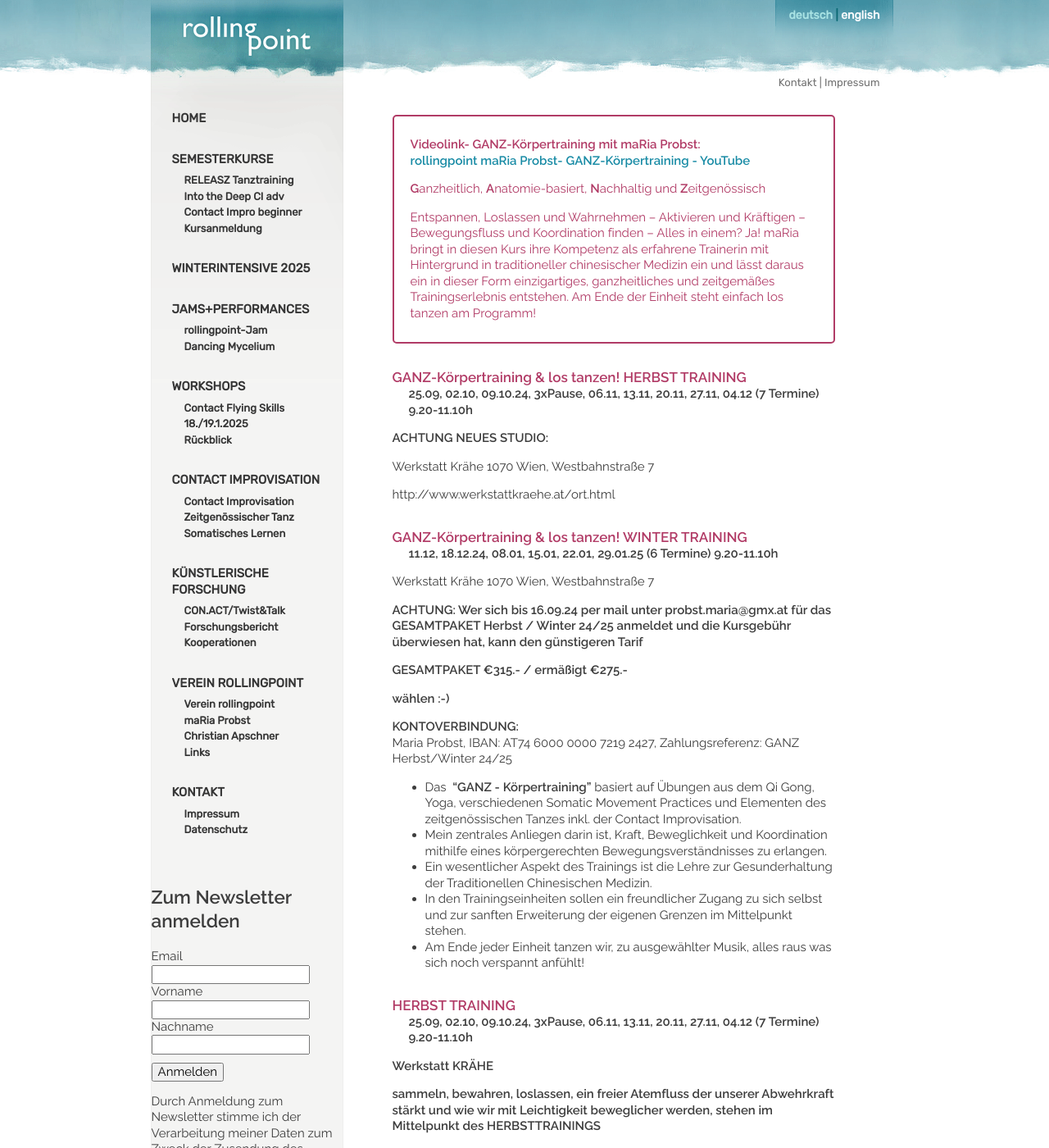
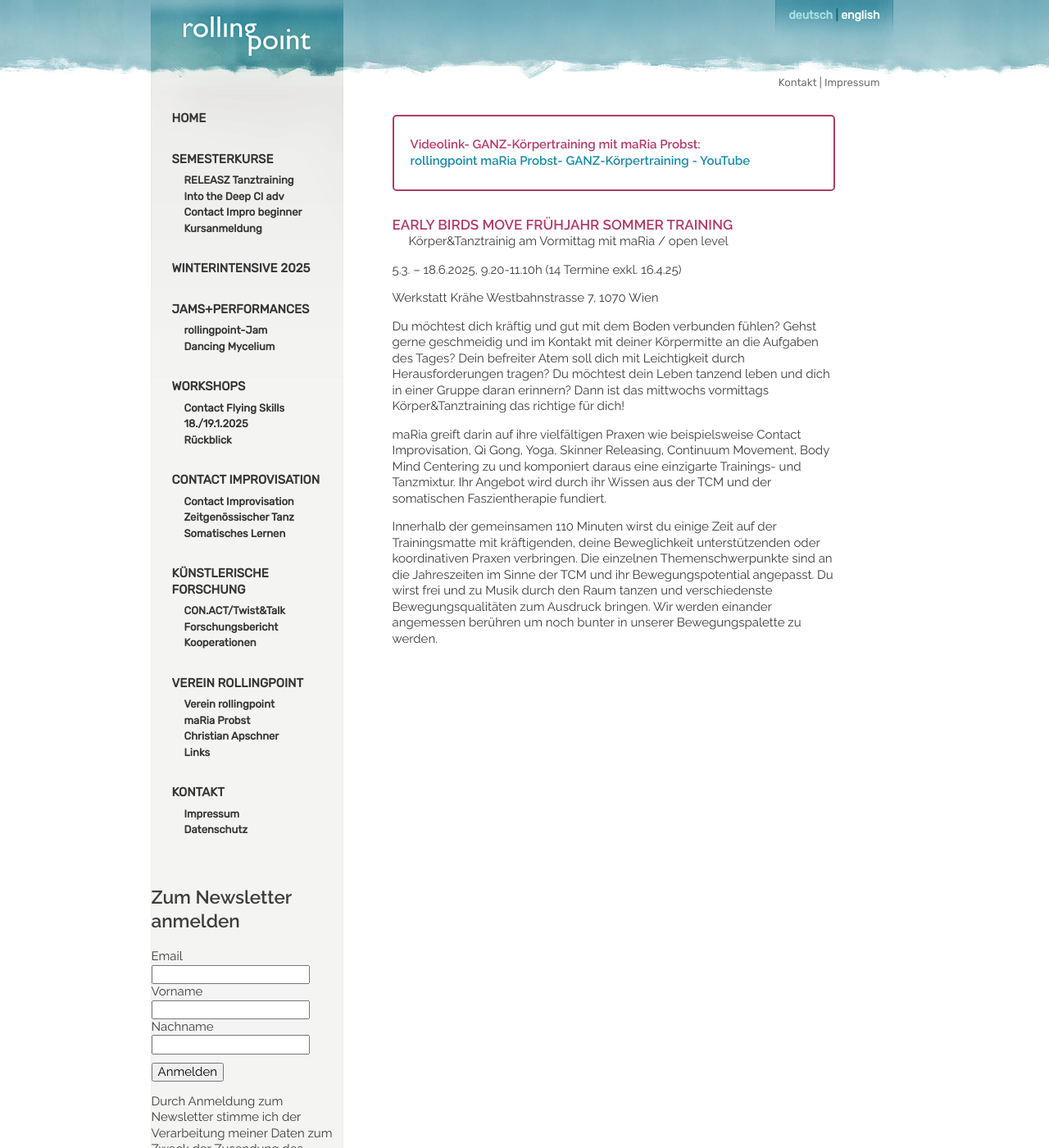
Before and after one commit to manulari/rollingpointat, a Jekyll site: the page built from _pages_de/gkt.md, in a window 1280 px wide and 1400 px high. Shown: the whole window at 82% size. Built offline with Jekyll 4.4.1, drawn with Linux system fonts in a browser that asks for light colours; comment, search, counter and statistics services are not loaded; some of the changed text lies outside the part shown.

Commit message:
Update page (de) “gkt”

```diff
--- a/_pages_de/gkt.md
+++ b/_pages_de/gkt.md
@@ -1,98 +1,25 @@
 ---
-permalink: /GANZ Training
-title: GANZ-Körpertraining
+permalink: /EARLY BIRDS MOVE
+title: EARLY BIRDS MOVE
 language: de
 ---
 > **Videolink- GANZ-Körpertraining mit maRia Probst:**\
 > **[rollingpoint maRia Probst- GANZ-Körpertraining - YouTube](https://www.youtube.com/watch?v=6A5otnVZAg4)**
->
-> **G**anzheitlich, **A**natomie-basiert, **N**achhaltig und **Z**eitgenössisch
->
-> Entspannen, Loslassen und Wahrnehmen – Aktivieren und Kräftigen – Bewegungsfluss und Koordination finden – Alles in einem? Ja! maRia bringt in diesen Kurs ihre Kompetenz als erfahrene Trainerin mit Hintergrund in traditioneller chinesischer Medizin ein und lässt daraus ein in dieser Form einzigartiges, ganzheitliches und zeitgemäßes Trainingserlebnis entstehen. Am Ende der Einheit steht einfach los tanzen am Programm!
 
-#### **GANZ-Körpertraining & los tanzen! HERBST TRAINING**
+#### **EARLY BIRDS MOVE FRÜHJAHR SOMMER TRAINING**
 
-**25.09, 02.10, 09.10.24, 3xPause, 06.11, 13.11, 20.11, 27.11, 04.12 (7 Termine) 9.20-11.10h**
+Körper&Tanztrainig am Vormittag mit maRia / open level
 
-**ACHTUNG NEUES STUDIO:**
+5.3. – 18.6.2025, 9.20-11.10h (14 Termine exkl. 16.4.25)
 
-Werkstatt Krähe
-1070 Wien, Westbahnstraße 7
+Werkstatt Krähe Westbahnstrasse 7, 1070 Wien
 
-http://www.werkstattkraehe.at/ort.html
+Du möchtest dich kräftig und gut mit dem Boden verbunden fühlen? Gehst gerne geschmeidig und im Kontakt mit deiner Körpermitte an die Aufgaben des Tages? Dein befreiter Atem soll dich mit Leichtigkeit durch Herausforderungen tragen? Du möchtest dein Leben tanzend leben und dich in einer Gruppe daran erinnern? Dann ist das mittwochs vormittags Körper&Tanztraining das richtige für dich!
 
-#### **GANZ-Körpertraining & los tanzen! WINTER TRAINING**
+maRia greift darin auf ihre vielfältigen Praxen wie beispielsweise Contact Improvisation, Qi Gong, Yoga, Skinner Releasing, Continuum Movement, Body Mind Centering zu und komponiert daraus eine einzigarte Trainings- und Tanzmixtur. Ihr Angebot wird durch ihr Wissen aus der TCM und der somatischen Faszientherapie fundiert.
 
-**11.12, 18.12.24, 08.01, 15.01, 22.01, 29.01.25 (6 Termine) 9.20-11.10h**
-
-Werkstatt Krähe
-1070 Wien, Westbahnstraße 7
-
-**ACHTUNG: Wer sich bis 16.09.24 per mail unter probst.maria@gmx.at für das GESAMTPAKET Herbst / Winter 24/25 anmeldet und die Kursgebühr überwiesen hat, kann den günstigeren Tarif**
-
-**GESAMTPAKET €315.- / ermäßigt €275.-**
-
-**wählen :-)**
-
-**KONTOVERBINDUNG:**\
-Maria Probst, IBAN: AT74 6000 0000 7219 2427, Zahlungsreferenz: GANZ  Herbst/Winter 24/25
-
-* Das  **"GANZ - Körpertraining"** basiert auf Übungen aus dem Qi Gong, Yoga, verschiedenen Somatic Movement Practices und Elementen des zeitgenössischen Tanzes inkl. der Contact Improvisation.
-* Mein zentrales Anliegen darin ist, Kraft, Beweglichkeit und Koordination mithilfe eines körpergerechten Bewegungsverständnisses zu erlangen.
-* Ein wesentlicher Aspekt des Trainings ist die Lehre zur Gesunderhaltung der Traditionellen Chinesischen Medizin.
-* In den Trainingseinheiten sollen ein freundlicher Zugang zu sich selbst und zur sanften Erweiterung der eigenen Grenzen im Mittelpunkt stehen.
-* Am Ende jeder Einheit tanzen wir, zu ausgewählter Musik, alles raus was sich noch verspannt anfühlt!
-
-#### **HERBST TRAINING**
-
-**25.09, 02.10, 09.10.24, 3xPause, 06.11, 13.11, 20.11, 27.11, 04.12 (7 Termine) 9.20-11.10h**
-
-**Werkstatt KRÄHE**
-
-**sammeln, bewahren, loslassen, ein freier Atemfluss der unserer Abwehrkraft stärkt und wie wir mit Leichtigkeit beweglicher werden, stehen im Mittelpunkt des HERBSTTRAININGS**
-
-**Kosten: gesamter Kurs €190.- / erm. €170.- / 5er Block €140.-**
-
-Die Kursgebühr bitte auf das KONTO:
-
-IBAN: AT54 3200 0000 1701 2717, BIC: RLNWATWW, Verein rollingpoint
-
-mit Verwendungszweck GANZ-Herbst 24 überweisen. Wer eine Ermäßigung in Anspruch nehmen will, bitte mit mir rücksprechen. Danke\*\*
-
-**Bitte um verbindliche Anmeldung per mail unter** [](mailto:tanz@shenmotion.at)**probst.maria@gmx.at bis M0 23.09.23**
-
-Für Alle, die meine Arbeit nicht kennen ist ein unverbindliches Schnuppern um €10.- (bitte auch dafür um verbindliche Anmeldung!) am besten zum ersten Termin möglich\*\*
-
-Fragen und Rückmeldungen gerne unter [](mailto:tanz@shenmotion.at)probst.maria@gmx.at oder 0650 9510814
-
-#### **WINTER TRAINING**
-
-**11.12, 18.12.24, 08.01, 15.01, 22.01, 29.01.25 (6 Termine) 9.20-11.10h**
-
-**Die Organe als Ressource für Regeneration und Aufrichtung**
-
-**11.12, 18.12.24, 08.01, 15.01, 22.01, 29.01.25 (6 Termine)**
-
-**9.20-11.10h**
-
-Werkstatt Krähe
-
-**Kosten: gesamter Kurs € 165.-/ erm. €145.-**
-
-**Bitte um verbindliche Anmeldung per mail unter** [](mailto:tanz@shenmotion.at)**probst.maria@gmx. bis M0 09.12.24**
-
-Für Alle, die meine Arbeit nicht kennen ist ein unverbindliches Schnuppern um €10.- (bitte auch dafür um verbindliche Anmeldung!) am besten zum ersten Termin möglich\*\*
-
-Fragen und Rückmeldungen gerne unter probst.maria@gmx.at oder 0650 951081
-
-\
-*Stornobedingungen\
-Stornierungen werden grundsätzlich und ausschließlich nur schriftlich entgegen genommen. Solltest Du an der Teilnahme an einer bereits gebuchten Veranstaltung verhindert sein, so teile mir das bitte umgehend und schriftlich mit. Du hast jederzeit das Recht, eine ErsatzteilnehmerIn zu nennen. Solltest Du an der Teilnahme verhindert sein und keine ErsatzteilnehmerIn nennen, so kannst Du die Teilnahme an dieser Veranstaltung, bis sieben Tage vor Kursbeginn kostenlos stornieren. Ab dem sechsten Tag bis zu einem Tag vor Kursbeginn werden 50% einbehalten, bei Stornierungen am Kurstag selbst, wird der gesamte Kursbeitrag fällig.\*\*\
-Widerrufsrecht für private Kunden\
-Erfolgt die Buchung einer Veranstaltung im Fernabsatz, insbesondere also telefonisch, per Fax, per E-Mail oder online, steht dem/der Teilnehmenden im Sinne des FAGG ein gesetzliches Rücktrittsrecht binnen 14 Tagen ab Vertragsabschluss zu. Um Dein Widerrufsrecht auszuüben, musst Du mich, Maria Probst, Floridusgasse 30/2/3, 1210 Wien t:[+43-650 9510814](<>) e: [](mailto:hdb.kurse@dibk.at)probst.maria@gmx.at mittels einer eindeutigen Erklärung (einem mit der Post versandten Brief oder per E-Mail) über Deinen Entschluss, diesen Vertrag zu widerrufen, informieren.*
+Innerhalb der gemeinsamen 110 Minuten wirst du einige Zeit auf der Trainingsmatte mit kräftigenden, deine Beweglichkeit unterstützenden oder koordinativen Praxen verbringen. Die einzelnen Themenschwerpunkte sind an die Jahreszeiten im Sinne der TCM und ihr Bewegungspotential angepasst. Du wirst frei und zu Musik durch den Raum tanzen und verschiedenste Bewegungsqualitäten zum Ausdruck bringen. Wir werden einander angemessen berühren um noch bunter in unserer Bewegungspalette zu werden.
 
 <!--EndFragment-->
 
 ![]()
-
-![]()
```
